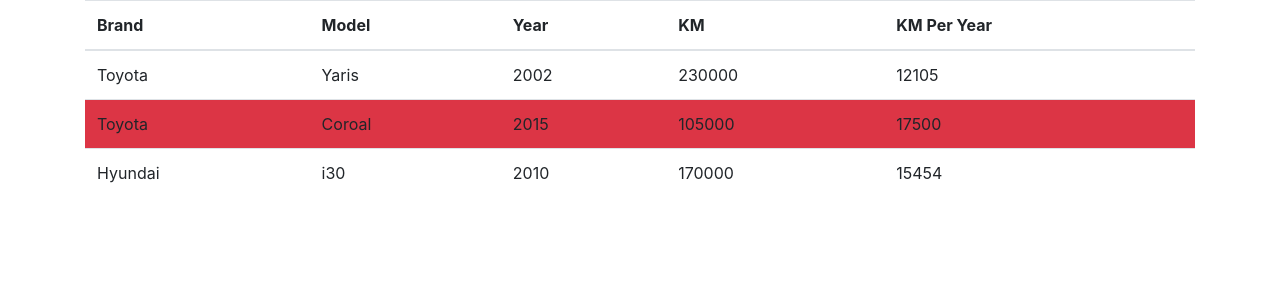
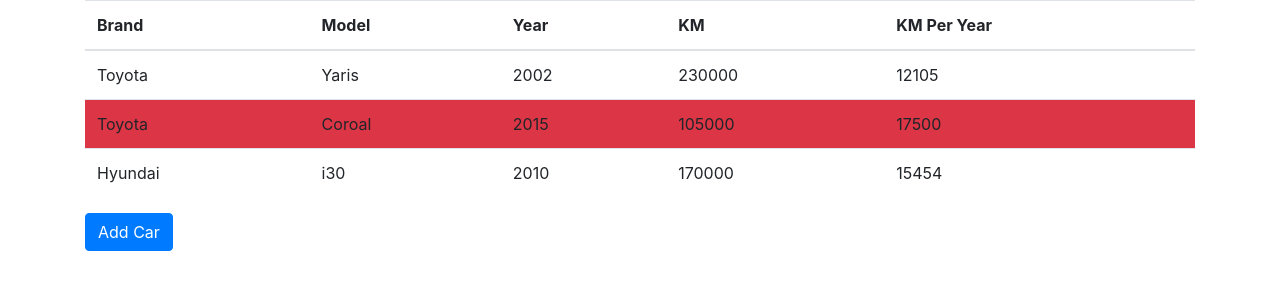
Before and after one commit to nirch/cars-app-react, a React (Create React App) app: page / in a window 1280 px wide. Shown: the top 300 px of the page. Built offline with nearby package versions, Linux system fonts and the light colour scheme.

Commit message:
carsData is not state of CarsPage + addCar button

```diff
--- a/src/pages/CarsPage.js
+++ b/src/pages/CarsPage.js
@@ -1,13 +1,20 @@
+import { useState } from 'react';
 import CarRow from '../components/CarRow/CarRow';
 import CarModel from '../model/CarModel';
 import './CarsPage.css';
 
 function CarsPage() {
+    const [carsData, setCarsData] = useState([  new CarModel("Toyota", "Yaris", 2002, 230000),
+                                                new CarModel("Toyota", "Coroal", 2015, 105000),
+                                                new CarModel("Hyundai", "i30", 2010, 170000)
+                                            ]);
 
-    const carsData = [];
-    carsData.push(new CarModel("Toyota", "Yaris", 2002, 230000));
-    carsData.push(new CarModel("Toyota", "Coroal", 2015, 105000));
-    carsData.push(new CarModel("Hyundai", "i30", 2010, 170000));
+    function addCar() {
+        setCarsData(carsData.concat(new CarModel("Subaru", "B4", 2005, 233000)));
+        // let newArr = [...carsData];
+        // newArr.push(new CarModel("Subaru", "B4", 2005, 233000));
+        // setCarsData(newArr);
+    }
 
     // Finding the highestKmPerYear car
     let highestKmPerYear = carsData[0];
@@ -18,7 +25,7 @@
     }
 
     // convert car data into table rows
-    const carRows = carsData.map(car => <CarRow car={car} isHighestKMPerYear={car === highestKmPerYear}/>);
+    const carRows = carsData.map(car => <CarRow car={car} isHighestKMPerYear={car === highestKmPerYear} />);
 
     return (
         <div className="p-cars container">
@@ -36,6 +43,7 @@
                     {carRows}
                 </tbody>
             </table>
+            <button className="btn btn-primary" onClick={addCar}>Add Car</button>
         </div>
     )
 }
```
Also changed, not shown: 1 other file (tests, documents, lock files or other folders).
